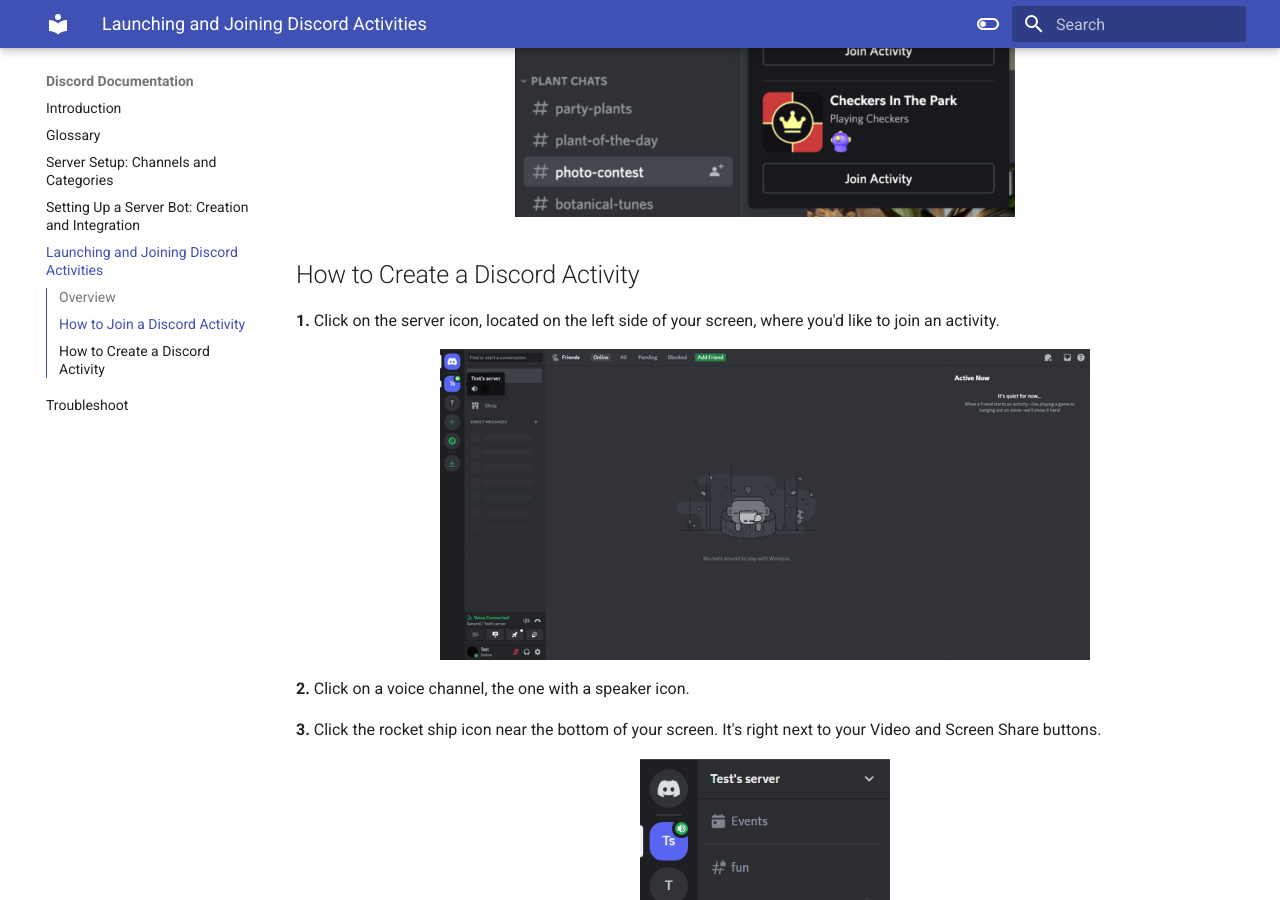
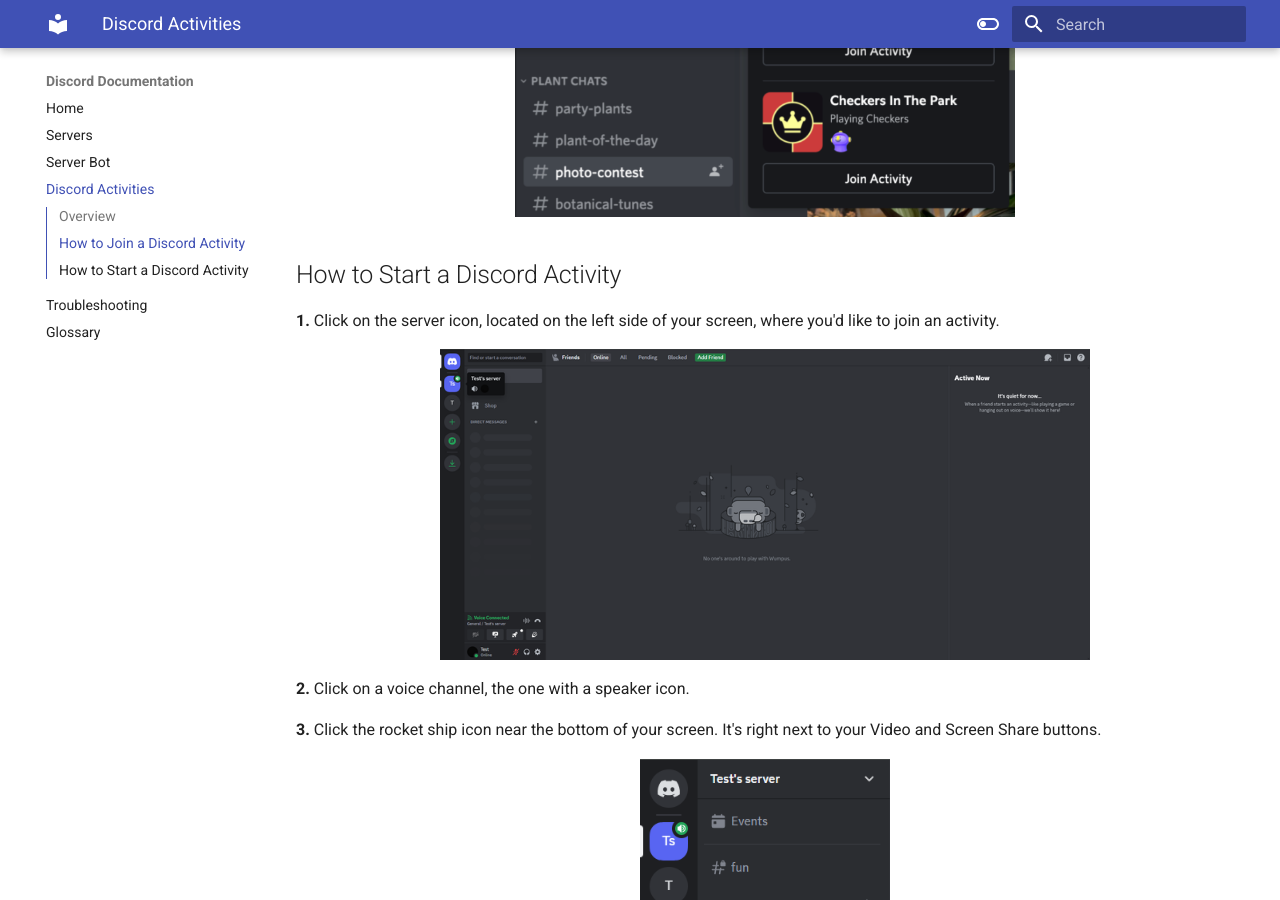
Before and after one commit to marcangelo1/Discord-Documentation, an MkDocs documentation site: the page built from docs/Task3.md, in a window 1280 px wide and 900 px high, scrolled down 1779 px. Built offline with MkDocs 1.6.1 and Material for MkDocs 9.7.7, drawn with Linux system fonts in a browser that asks for light colours; some of the changed lines change nothing that is shown.

Commit message:
Corrected order of pages

```diff
--- a/docs/Task3.md
+++ b/docs/Task3.md
@@ -42,7 +42,7 @@
 
 <!-- **Success:** You've joined an Activity! -->
 
-## How to Create a Discord Activity
+## How to Start a Discord Activity
 
 **1.** Click on the server icon, located on the left side of your screen, where you'd like to join an activity.
 <figure markdown="span">
--- a/mkdocs.yml
+++ b/mkdocs.yml
@@ -1,4 +1,12 @@
 site_name: Discord Documentation
+
+nav:
+  - Home: "index.md"
+  - Servers: "Task1.md"
+  - Server Bot: "Task2.md"
+  - Discord Activities: "Task3.md"
+  - Troubleshooting: "Trouble.md"
+  - Glossary: "Glossary.md"
 
 theme:
   name: material
```
